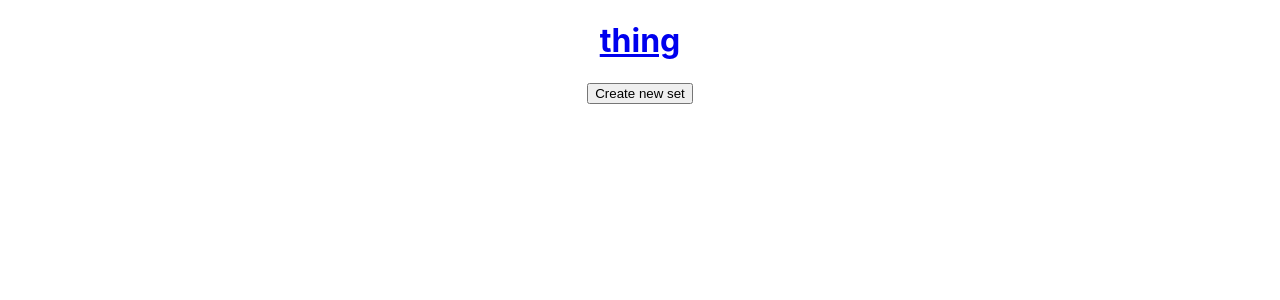
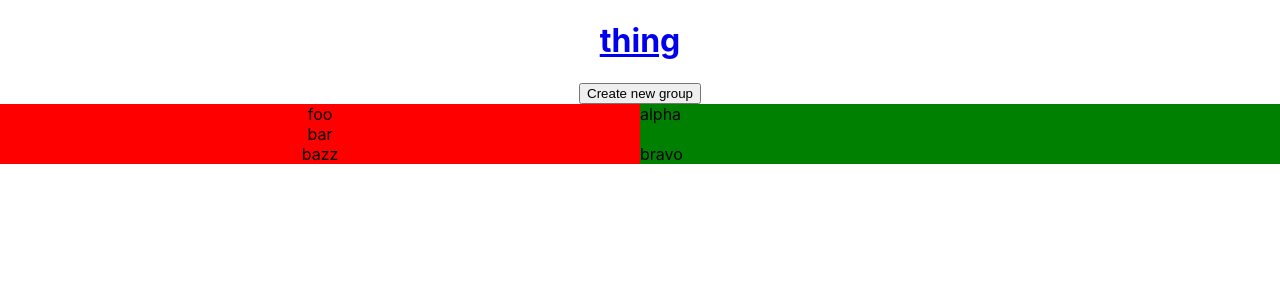
Before and after one commit to wwqrd/gymthing, a React (Create React App) app: page / in a window 1280 px wide. Shown: the top 300 px of the page. Built offline with nearby package versions, Linux system fonts and the light colour scheme.

Commit message:
Outline homepage

```diff
--- a/package.json
+++ b/package.json
@@ -3,6 +3,7 @@
   "version": "0.1.0",
   "private": true,
   "dependencies": {
+    "lodash": "^4.17.11",
     "react": "^16.6.3",
     "react-dom": "^16.6.3",
     "react-redux": "^5.1.1",
--- /dev/null
+++ b/src/components/Groups/Exercise.js
@@ -0,0 +1,15 @@
+import React, { PureComponent } from 'react';
+
+class Exercise extends PureComponent {
+  render() {
+    return (
+      <div className="groups-exercise">
+        {this.props.name}
+      </div>
+    );
+  }
+}
+
+export { Exercise };
+
+export default Exercise;
--- /dev/null
+++ b/src/components/Groups/Group.css
@@ -0,0 +1,13 @@
+.groups-group {
+  display: flex;
+  flex-direction: row;
+  width: 100%;
+  background: green;
+}
+
+.groups-group__exercises {
+  display: flex;
+  flex-direction: column;
+  background: red;
+  flex: 0 1 50%;
+}
--- /dev/null
+++ b/src/components/Groups/Group.js
@@ -0,0 +1,32 @@
+import React, { PureComponent } from 'react';
+import { connect } from 'react-redux';
+import Exercise from './Exercise';
+import './Group.css';
+
+class Group extends PureComponent {
+  render() {
+    return (
+      <a className="groups-group">
+        <div className="groups-group__exercises">
+          { this.props.exercises.map(
+            ({ ...props }) =>
+              <Exercise {...props} key={props.id} />
+          ) }
+        </div>
+        <div className="groups-group__last-completed">
+          {this.props.group}
+        </div>
+      </a>
+    );
+  }
+}
+
+const mapStateToProps = (state, { group }) => ({
+  exercises: state.exercises.filter(
+    exercise => group === exercise.group,
+  )
+});
+
+export { Group };
+
+export default connect(mapStateToProps)(Group);
--- /dev/null
+++ b/src/components/Groups/Groups.css
@@ -0,0 +1,5 @@
+.groups-groups {
+  display: flex;
+  flex-direction: column;
+  width: 100%;
+}
--- /dev/null
+++ b/src/components/Groups/Groups.js
@@ -0,0 +1,17 @@
+import React, { PureComponent } from 'react';
+import Group from './Group';
+import './Groups.css';
+
+class Groups extends PureComponent {
+  render() {
+    return (
+      <div className="groups-groups">
+        {this.props.groups.map(group => (
+          <Group group={group} key={group} />
+        ))}
+      </div>
+    );
+  }
+}
+
+export default Groups;
--- /dev/null
+++ b/src/components/Groups/index.js
@@ -0,0 +1 @@
+export { default } from './Groups';
--- a/src/ducks/exercises.js
+++ b/src/ducks/exercises.js
@@ -1,5 +1,8 @@
 
 const initialState = [
+  { id: 'foo', name: 'foo', weight: 44, reps: 4, group: 'alpha' },
+  { id: 'bar', name: 'bar', weight: 20, reps: 6, group: 'alpha' },
+  { id: 'bazz', name: 'bazz', weight: 14, reps: 8, group: 'bravo' },
 ];
 
 export default function reducer(state = initialState, action = {}) {
--- a/src/index.js
+++ b/src/index.js
@@ -2,16 +2,19 @@ import React from 'react';
 import ReactDOM from 'react-dom';
 import { HashRouter as Router } from 'react-router-dom';
 import { Provider } from 'react-redux';
-import store from './store';
+import { PersistGate } from 'redux-persist/integration/react';
+import { store, persistor } from './store';
 import './index.css';
 import App from './App';
 import * as serviceWorker from './serviceWorker';
 
 ReactDOM.render((
   <Provider store={store}>
-    <Router>
-      <App />
-    </Router>
+    <PersistGate loading={null} persistor={persistor}>
+      <Router>
+        <App />
+      </Router>
+    </PersistGate>
   </Provider>
 ), document.getElementById('root'));
 
--- a/src/screens/Home.js
+++ b/src/screens/Home.js
@@ -1,29 +1,28 @@
 import React, { PureComponent } from 'react';
 import { connect } from 'react-redux';
 import { Redirect } from 'react-router-dom';
-// import Sets from '../components/Sets';
+import { map, uniq } from 'lodash';
+import Groups from '../components/Groups';
 import './Home.css';
 
 class Home extends PureComponent {
   constructor(props) {
     super(props);
 
-    this.state = { addSet: false };
+    this.state = { addGroup: false };
   }
 
-  onAddSet = () => {
-    this.setState({ addSet: true });
+  onAddGroup = () => {
+    this.setState({ addGroup: true });
   }
 
   render() {
-
-    console.log(this.props);
     return (
       <div className="home">
-        { this.state.addSet && <Redirect to="/set/new" /> }
-        <button className="home__add-new" onClick={this.onAddSet}>Create new set</button>
-        <div className="home__sets" >
-          {/* <Sets sets={this.props.sets} /> */}
+        { this.state.addGroup && <Redirect to="/group/new" /> }
+        <button className="home__add-new" onClick={this.onAddGroup}>Create new group</button>
+        <div className="home__groups" >
+          <Groups groups={this.props.groups} />
         </div>
       </div>
     );
@@ -31,8 +30,13 @@ class Home extends PureComponent {
 }
 
 function mapStateToProps(state) {
+  const exercises = state.exercises;
+  const groups = uniq(map(exercises, 'group'));
+
+  console.log({ groups });
+
   return {
-    sets: state.sets,
+    groups,
   };
 }
 
--- a/src/store.js
+++ b/src/store.js
@@ -1,4 +1,4 @@
-import { createStore, combineReducers, compose } from 'redux';
+import { createStore, combineReducers } from 'redux';
 import { persistStore, persistReducer } from 'redux-persist';
 import storage from 'redux-persist/lib/storage';
 import exercises from './ducks/exercises';
@@ -19,6 +19,8 @@ const persistedReducer = persistReducer(
 
 const store = createStore(persistedReducer);
 
-export { store };
+const persistor = persistStore(store);
 
-export default persistStore(store);
+export { store, persistor };
+
+export default store;
```
